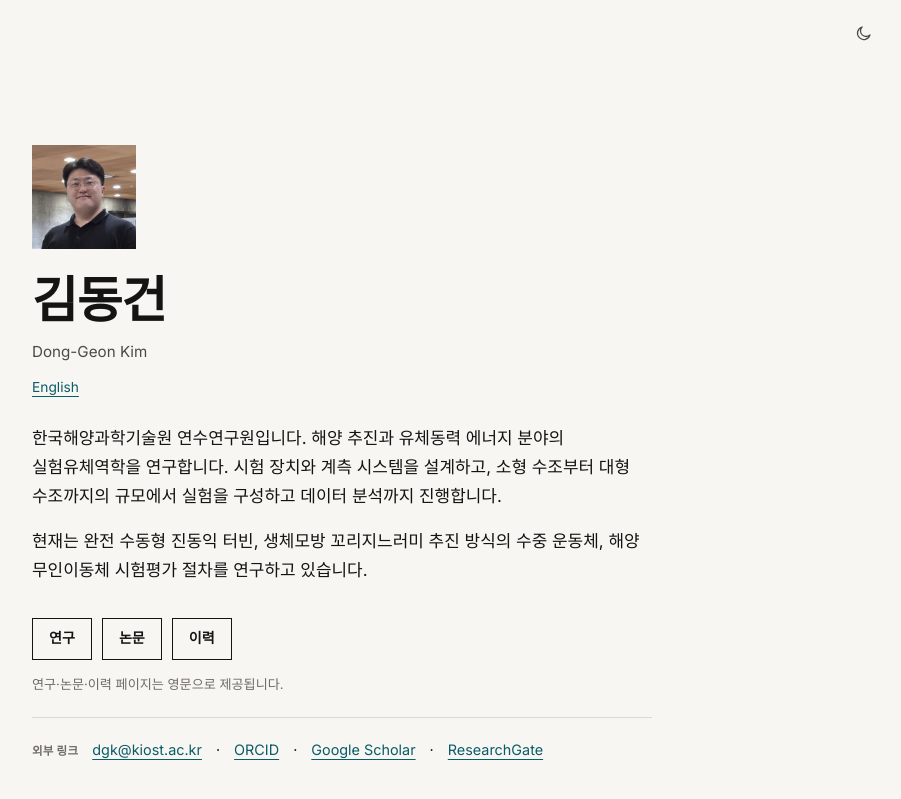
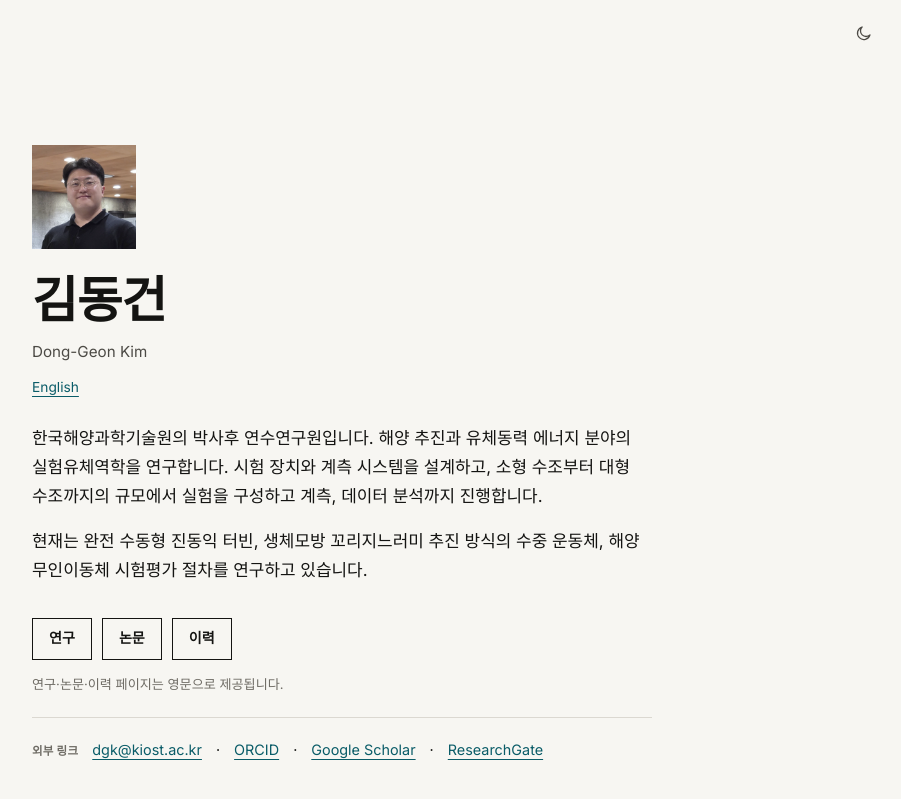
Before and after one commit to Halysis/halysis.github.io, a Jekyll site: the page built from ko/index.html, in a window 1280 px wide. Shown: the top 799 px of the page, without its empty margins (298-1199 px from the left). Built offline with Jekyll 4.4.1, drawn with Linux system fonts in a browser that asks for light colours.

Commit message:
Add files via upload

```diff
--- a/ko/index.html
+++ b/ko/index.html
@@ -20,9 +20,9 @@ description: "한국해양과학기술원 연수연구원 김동건. 해양 추
       <p class="lang-switch"><a href="{{ site.baseurl }}/" hreflang="en" lang="en">English</a></p>
 
       <p class="intro">
-        한국해양과학기술원 연수연구원입니다. 해양 추진과 유체동력 에너지 분야의
+        한국해양과학기술원의 박사후 연수연구원입니다. 해양 추진과 유체동력 에너지 분야의
         실험유체역학을 연구합니다. 시험 장치와 계측 시스템을 설계하고, 소형 수조부터
-        대형 수조까지의 규모에서 실험을 구성하고 데이터 분석까지 진행합니다.
+        대형 수조까지의 규모에서 실험을 구성하고 계측, 데이터 분석까지 진행합니다.
       </p>
       <p class="intro">
         현재는 완전 수동형 진동익 터빈, 생체모방 꼬리지느러미 추진 방식의 수중 운동체,
```
